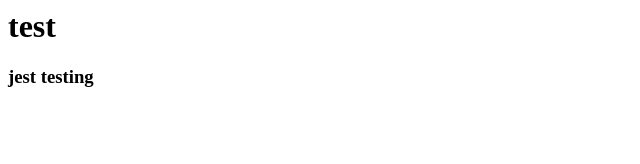
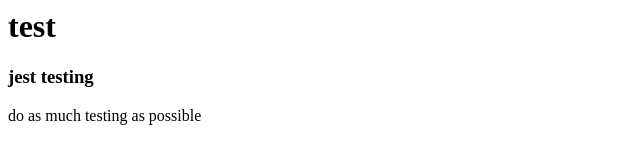
Before and after one commit to Zochu/Test_Poem, a plain HTML site: page index.html in a window 1280 px wide. Shown: the whole page, without its empty margins (0-640 px from the left). Drawn offline with Linux system fonts and the light colour scheme.

Commit message:
Update index.html

```diff
--- a/index.html
+++ b/index.html
@@ -3,6 +3,7 @@
 <body>
   <h1>test</h1>
   <h3>jest testing</h3>
+  <p>do as much testing as possible</p>
 </body>
 
 </html>
```
